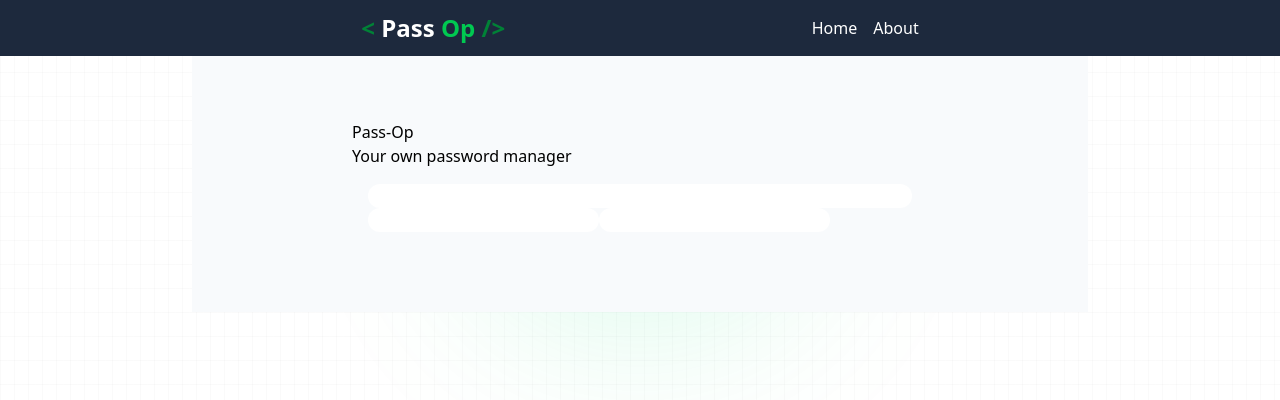
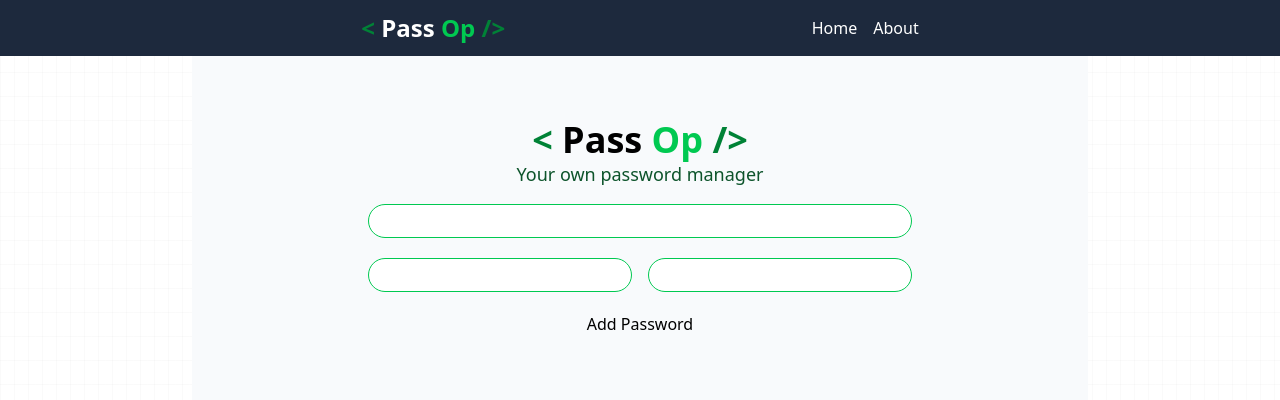
Before and after one commit to s-afrid/Pass-op, a React (Vite) app: page / in a window 1280 px wide. Shown: the top 400 px of the page. Built offline with nearby package versions, Linux system fonts and the light colour scheme.

Commit message:
added input fields for managing

```diff
--- a/src/components/Manager.jsx
+++ b/src/components/Manager.jsx
@@ -8,15 +8,21 @@ const Manager = () => {
 
         <div className="bg-slate-50 mycontainer">
 
-            <h1>Pass-Op</h1>
-            <p>Your own password manager</p>
+            <h1 className='text-4xl font-bold text-center'>
+              <span className='text-green-700'>&lt; </span>
+        <span>Pass</span>
+        <span className='text-green-500'> Op</span>
+        <span className='text-green-700'> /&gt;</span>
+            </h1>
+            <p className='text-green-900 text-lg text-center'>Your own password manager</p>
 
-            <div className="flex flex-col p-4">
-            <input className='bg-white rounded-full' type="text" name="" id="" />
-            <div className="flex">
-                <input className='bg-white rounded-full' type="text" />
-                <input className='bg-white rounded-full' type="text" />
+            <div className="flex flex-col p-4 gap-5">
+            <input className='bg-white rounded-full border border-green-500 w-full px-4 py-1' type="text" name="" id="" />
+            <div className="flex w-full justify-between gap-4">
+                <input className='bg-white rounded-full border border-green-500 w-full px-4 py-1' type="text" />
+                <input className='bg-white rounded-full border border-green-500 w-full px-4 py-1' type="text" />
             </div>
+            <button>Add Password</button>
         </div>
 
         </div>
```
